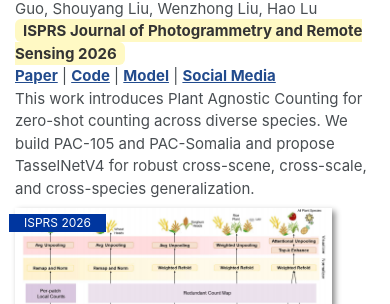
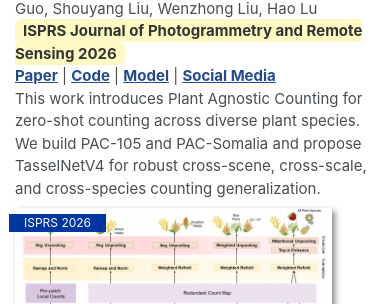
Before and after one commit to xu-jinyu/xu-jinyu.github.io, a Jekyll site: the page built from _pages/about.md, in a window 390 px wide and 1400 px high, scrolled down 1492 px. Shown: the part 146-450 px from the top of the window. Built offline with Jekyll 4.4.1, drawn with Linux system fonts in a browser that asks for light colours; some of the changed text lies outside the part shown.

Commit message:
update homepage

```diff
--- a/_pages/about.md
+++ b/_pages/about.md
@@ -50,7 +50,7 @@ This work introduces a large-scale, fine-grained plant counting dataset spanning
 Xiaonan Hua, Xuebing Li, **Jinyu Xu**, Abdulkadir Duran Adan, Letian Zhou, Xuhui Zhu, Yanan Li, Wei Guo, Shouyang Liu, Wenzhong Liu, Hao Lu \\
 <span style="background-color: #fff9c4; color: #333; padding: 2px 8px; border-radius: 6px; font-weight: bold;">ISPRS Journal of Photogrammetry and Remote Sensing 2026</span> \\
 [**Paper**](https://arxiv.org/abs/2509.20857) | [**Code**](https://github.com/tiny-smart/TasselNetV4/) | [**Model**](https://huggingface.co/akaxiao/TasselNetV4) | [**Social Media**](https://mp.weixin.qq.com/s/9Q4j4Tj4BI1Q5I4_dvdjHQ) \\
-This work introduces Plant Agnostic Counting for zero-shot counting across diverse species. We build PAC-105 and PAC-Somalia and propose TasselNetV4 for robust cross-scene, cross-scale, and cross-species generalization.
+This work introduces Plant Agnostic Counting for zero-shot counting across diverse plant species. We build PAC-105 and PAC-Somalia and propose TasselNetV4 for robust cross-scene, cross-scale, and cross-species counting generalization.
 </div>
 </div>
 
@@ -88,19 +88,87 @@ This work presents TrustDA, a dataset refinement framework for reliable LLM trus
 </div>
 </div>
 
+
+<style>
+  .profile-entry {
+    display: grid;
+    grid-template-columns: 175px minmax(0, 1fr);
+    column-gap: 20px;
+    margin-bottom: 12px;
+    align-items: start;
+  }
+
+  .profile-date {
+    font-style: italic;
+    color: #666;
+  }
+
+  .profile-detail {
+    min-width: 0;
+  }
+
+  .profile-detail p {
+    margin: 5px 0 0;
+  }
+
+  @media (max-width: 600px) {
+    .profile-entry {
+      grid-template-columns: 1fr;
+      row-gap: 4px;
+    }
+  }
+</style>
+
 # 🏆 Honors and Awards
-- *2024 & 2025*, **National Scholarship** (Highest honor for undergraduates in China).
-- *2024 & 2025 & 2026*, **Merit Student**, Huazhong University of Science and Technology.
-- *2025*, **Excellent Undergraduate Student**, Huazhong University of Science and Technology.
+
+<div class="profile-entry">
+  <span class="profile-date">2024 &amp; 2025</span>
+  <div class="profile-detail">
+    <strong>National Scholarship</strong>, Highest honor for undergraduates in China.
+  </div>
+</div>
+
+<div class="profile-entry">
+  <span class="profile-date">2024–2026</span>
+  <div class="profile-detail">
+    <strong>Merit Student</strong>, Huazhong University of Science and Technology.
+  </div>
+</div>
+
+<div class="profile-entry">
+  <span class="profile-date">2025</span>
+  <div class="profile-detail">
+    <strong>Excellent Undergraduate Student</strong>, Huazhong University of Science and Technology.
+  </div>
+</div>
 
 # 💻 Internships
-- **Research Intern**, Graphics & Geometric Computing Group, Tsinghua University.
-  - Worked on procedural 3D scene modeling for embodied simulation environments.
-- **Research Intern**, State Key Laboratory for Novel Software Technology, Nanjing University.
-  - Worked on the compliance assessment of multi-party large language models.
 
-# 📖 Educations
-- *2023 - 2027 (expected)*, B.Eng, Information security, Huazhong University of Science and Technology.
+<div class="profile-entry">
+  <span class="profile-date"></span>
+  <div class="profile-detail">
+    <strong>Research Intern</strong>, Graphics &amp; Geometric Computing Group, Tsinghua University.
+    <p>Worked on procedural 3D scene modeling for embodied simulation environments.</p>
+  </div>
+</div>
+
+<div class="profile-entry">
+  <span class="profile-date"></span>
+  <div class="profile-detail">
+    <strong>Research Intern</strong>, State Key Laboratory for Novel Software Technology, Nanjing University.
+    <p>Worked on the compliance assessment of multi-party large language models.</p>
+  </div>
+</div>
+
+# 📖 Education
+
+<div class="profile-entry">
+  <span class="profile-date">2023–2027</span>
+  <div class="profile-detail">
+    <strong>B.Eng. in Information Security</strong>, Huazhong University of Science and Technology (expected).
+  </div>
+</div>
+
 
 # 🎨 Hobbies
 Beyond my research, I enjoy exploring different forms of art:
```
